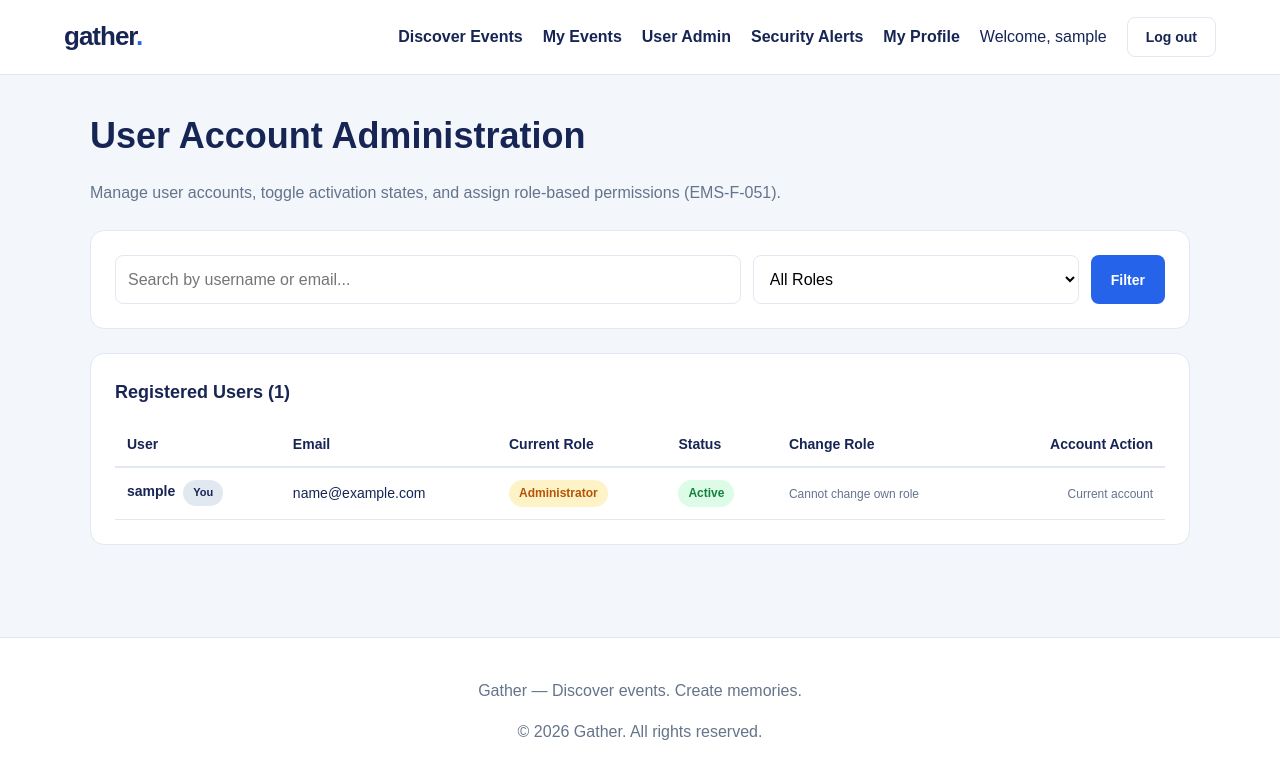
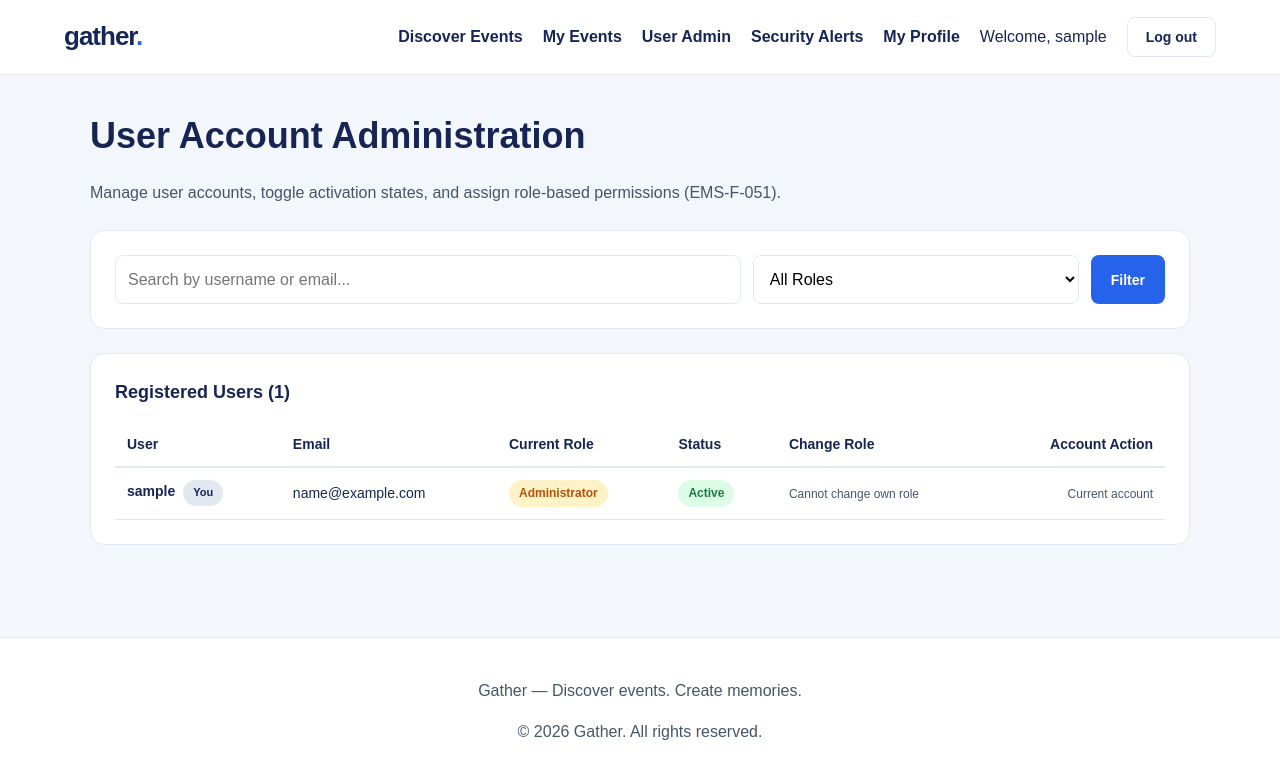
Before and after one commit to Raksha269/Event-Management-System, a Django app: page /admin-portal/users/ in a window 1280 px wide. Shown: the top 784 px of the page. Run offline with Django 5.2, Linux system fonts and the light colour scheme; the visitor is signed in with stand-in values (Sample User, id 1); data comes from the database, SQL or seed files in the repository.

Commit message:
Fix muted text contrast for WCAG AA accessibility

```diff
--- a/templates/base.html
+++ b/templates/base.html
@@ -14,7 +14,7 @@
             --background: #f3f6fb;
             --surface: #ffffff;
             --border: #e1e8f2;
-            --muted: #64748b;
+            --muted: #475569;
             --success: #15803d;
             --danger: #dc2626;
         }
```
